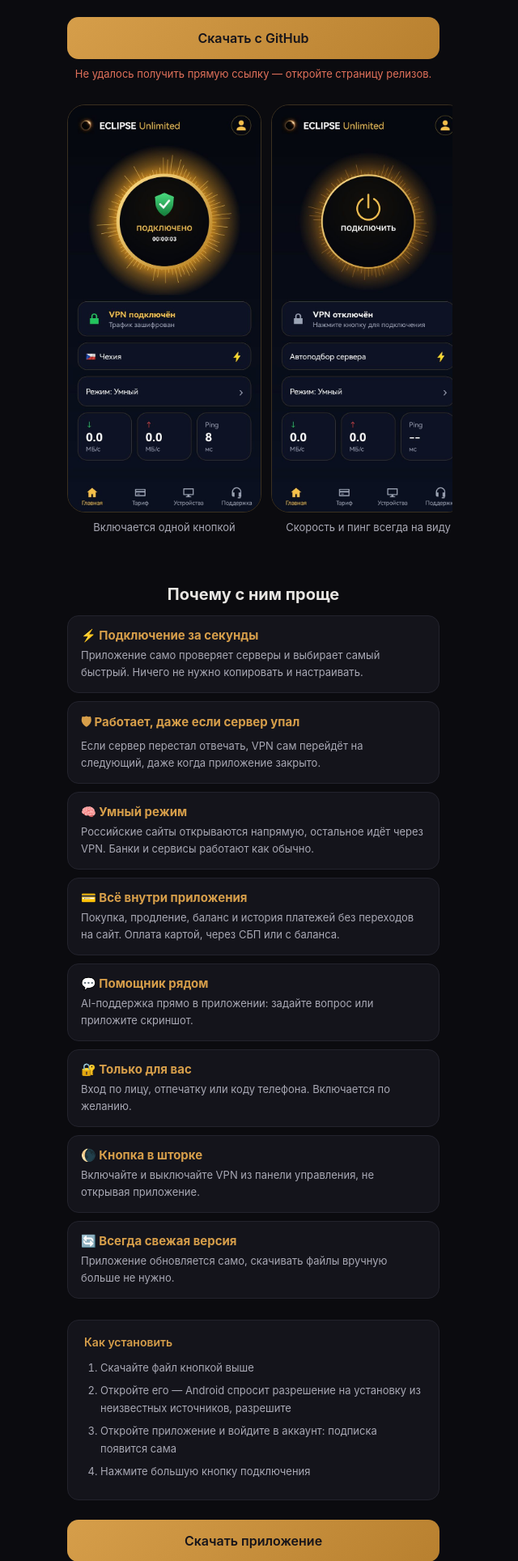
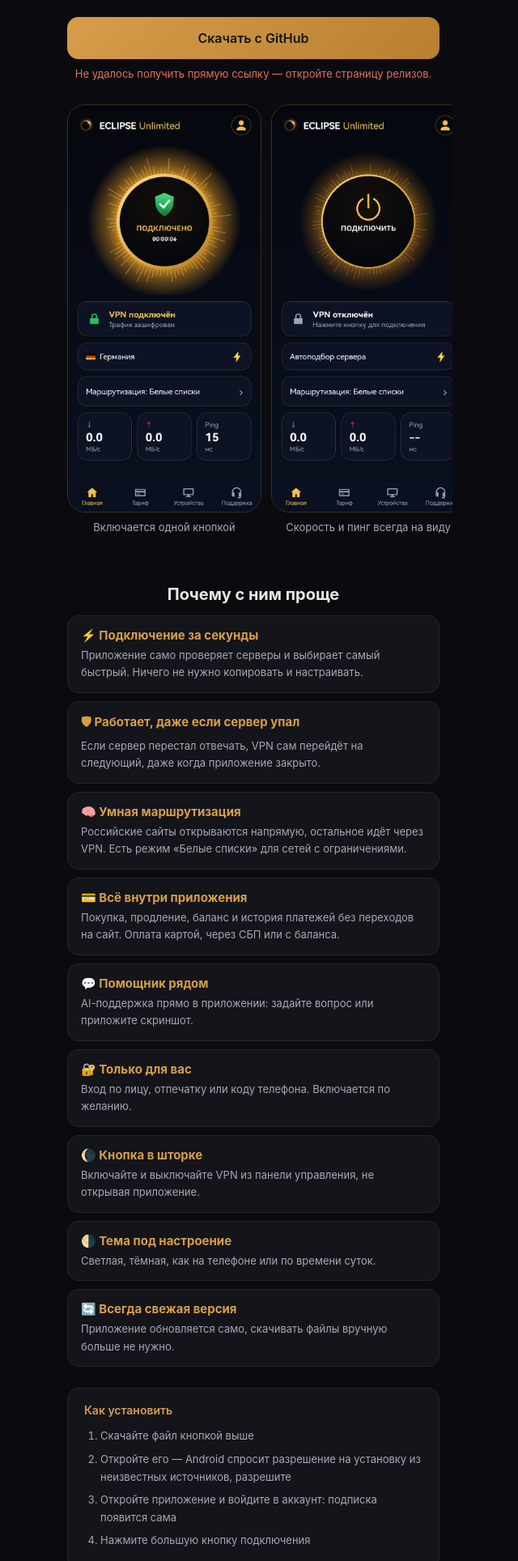
Before and after one commit to pomah7878-bot/ECLIPSE_VPN, a Python web app: template bot/webapp/templates/app.html in a window 1280 px wide. Shown: the part 293-2221 px from the top of the page at 81% size, without its empty margins (327-967 px from the left). Run offline with Jinja, Linux system fonts and the light colour scheme; the template is opened without the code that fills it, so the values that code supplies are empty.

Commit message:
Версия 1.545: страница /app
+ Обновлены снимки и описание

```diff
--- a/bot/webapp/templates/app.html
+++ b/bot/webapp/templates/app.html
@@ -60,7 +60,8 @@
     <div class="shots" aria-label="Как выглядит приложение">
         <figure class="shot"><img src="/static/app-preview/connected.jpg" alt="Экран подключённого VPN" loading="lazy"><figcaption>Включается одной кнопкой</figcaption></figure>
         <figure class="shot"><img src="/static/app-preview/home.jpg" alt="Главный экран приложения" loading="lazy"><figcaption>Скорость и пинг всегда на виду</figcaption></figure>
-        <figure class="shot"><img src="/static/app-preview/modes.jpg" alt="Выбор режима работы" loading="lazy"><figcaption>Режим под вашу сеть</figcaption></figure>
+        <figure class="shot"><img src="/static/app-preview/modes.jpg" alt="Выбор маршрутизации" loading="lazy"><figcaption>Маршрутизация под вашу сеть</figcaption></figure>
+        <figure class="shot"><img src="/static/app-preview/light.jpg" alt="Светлая тема приложения" loading="lazy"><figcaption>Светлая и тёмная тема</figcaption></figure>
         <figure class="shot"><img src="/static/app-preview/login.jpg" alt="Вход в приложение" loading="lazy"><figcaption>Вход через Google, Яндекс или телефон</figcaption></figure>
     </div>
 
@@ -68,11 +69,12 @@
     <div class="perks">
         <div class="perk"><b>⚡ Подключение за секунды</b><span>Приложение само проверяет серверы и выбирает самый быстрый. Ничего не нужно копировать и настраивать.</span></div>
         <div class="perk"><b>🛡 Работает, даже если сервер упал</b><span>Если сервер перестал отвечать, VPN сам перейдёт на следующий, даже когда приложение закрыто.</span></div>
-        <div class="perk"><b>🧠 Умный режим</b><span>Российские сайты открываются напрямую, остальное идёт через VPN. Банки и сервисы работают как обычно.</span></div>
+        <div class="perk"><b>🧠 Умная маршрутизация</b><span>Российские сайты открываются напрямую, остальное идёт через VPN. Есть режим «Белые списки» для сетей с ограничениями.</span></div>
         <div class="perk"><b>💳 Всё внутри приложения</b><span>Покупка, продление, баланс и история платежей без переходов на сайт. Оплата картой, через СБП или с баланса.</span></div>
         <div class="perk"><b>💬 Помощник рядом</b><span>AI-поддержка прямо в приложении: задайте вопрос или приложите скриншот.</span></div>
         <div class="perk"><b>🔐 Только для вас</b><span>Вход по лицу, отпечатку или коду телефона. Включается по желанию.</span></div>
         <div class="perk"><b>🌘 Кнопка в шторке</b><span>Включайте и выключайте VPN из панели управления, не открывая приложение.</span></div>
+        <div class="perk"><b>🌗 Тема под настроение</b><span>Светлая, тёмная, как на телефоне или по времени суток.</span></div>
         <div class="perk"><b>🔄 Всегда свежая версия</b><span>Приложение обновляется само, скачивать файлы вручную больше не нужно.</span></div>
     </div>
 
```
Also changed, not shown: CHANGELOG.md, bot/webapp/static/app-preview/connected.jpg, bot/webapp/static/app-preview/home.jpg, bot/webapp/static/app-preview/light.jpg (added), bot/webapp/static/app-preview/modes.jpg.
